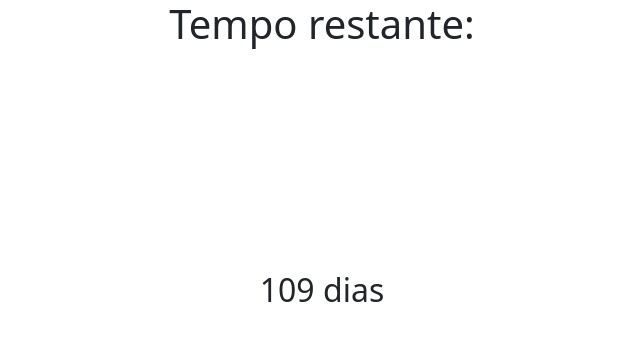
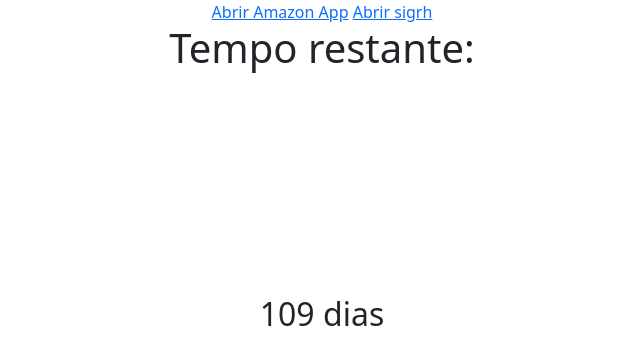
Before and after one commit to caiorebert/contadorat-ofimdosemestre, a plain HTML site: page index.html in a window 1280 px wide. Shown: the top 364 px of the page, without its empty margins (318-958 px from the left). Drawn offline with nearby package versions, Linux system fonts and the light colour scheme.

Commit message:
Update index.html

```diff
--- a/index.html
+++ b/index.html
@@ -22,6 +22,8 @@
         <div class="contador">
             <div class="row">
                 <div class="col-12 text-center">
+                    <a href="com.amazon.mobile.shopping://">Abrir Amazon App</a>
+                    <a href="br.gov.ap.sigrh://">Abrir sigrh</a>
                     <h1>Tempo restante:</h1>
                     <h2 id="resultado"></h2>
                 </div>
```
